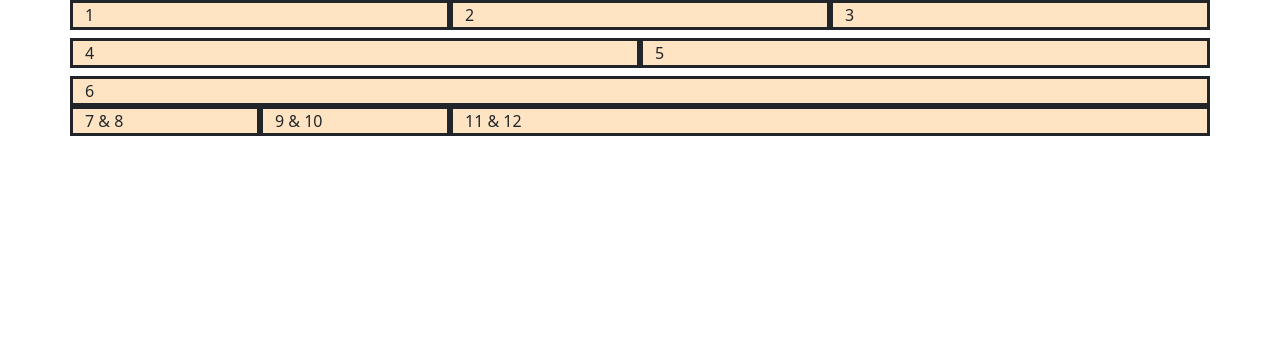
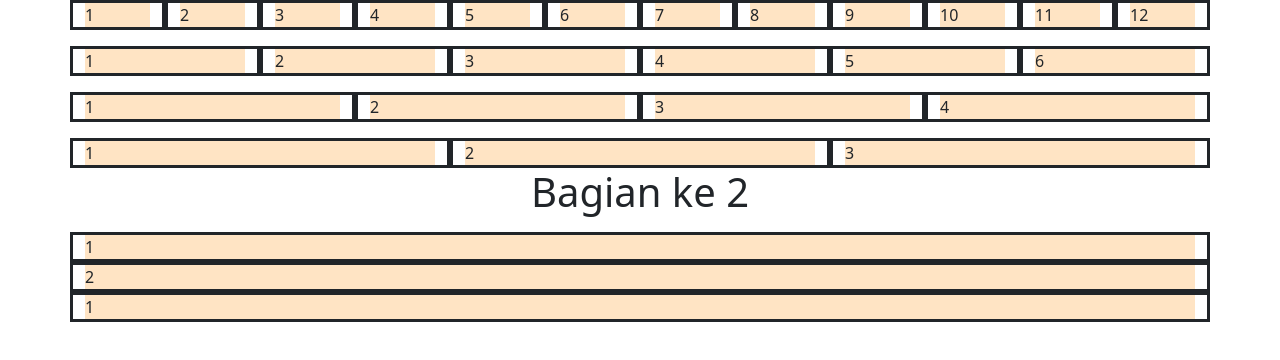
Before and after one commit to Haziqbatak/bootstrap-5.3.2-dist, a plain HTML site: page index.html in a window 1280 px wide. Drawn offline with Linux system fonts and the light colour scheme.

Commit message:
new changes

```diff
--- a/index.html
+++ b/index.html
@@ -11,21 +11,115 @@
 <style>
     .bordered {
         border: solid;
+    }
+
+    .bg-color {
         background-color: bisque;
     }
 </style>
+
 <body>
     <div class="container">
         <div class="row">
-            <div class="col-4 mb-2 bordered">1</div>
-            <div class="col-4 mb-2 bordered">2</div>
-            <div class="col-4 mb-2 bordered">3</div>
-            <div class="col-6 mb-2 bordered">4</div>
-            <div class="col-6 mb-2 bordered">5</div>
-            <div class="col-12 bordered">6</div>
-            <div class="col-2 bordered">7 & 8</div>
-            <div class="col-2 bordered">9 & 10</div>
-            <div class="col-8 bordered">11 & 12</div>
+            <div class="col-1 bordered">
+                <div class="bg-color">1</div>
+            </div>
+            <div class="col-1 bordered">
+                <div class="bg-color">2</div>
+            </div>
+            <div class="col-1 bordered">
+                <div class="bg-color">3</div>
+            </div>
+            <div class="col-1 bordered">
+                <div class="bg-color">4</div>
+            </div>
+            <div class="col-1 bordered">
+                <div class="bg-color">5</div>
+            </div>
+            <div class="col-1 bordered">
+                <div class="bg-color">6</div>
+            </div>
+            <div class="col-1 bordered">
+                <div class="bg-color">7</div>
+            </div>
+            <div class="col-1 bordered">
+                <div class="bg-color">8</div>
+            </div>
+            <div class="col-1 bordered">
+                <div class="bg-color">9</div>
+            </div>
+            <div class="col-1 bordered">
+                <div class="bg-color">10</div>
+            </div>
+            <div class="col-1 bordered">
+                <div class="bg-color">11</div>
+            </div>
+            <div class="col-1 bordered">
+                <div class="bg-color">12</div>
+            </div>
+        </div>
+
+        <div class="row mt-3">
+            <div class="col-2 bordered">
+                <div class="bg-color">1</div>
+            </div>
+            <div class="col-2 bordered">
+                <div class="bg-color">2</div>
+            </div>
+            <div class="col-2 bordered">
+                <div class="bg-color">3</div>
+            </div>
+            <div class="col-2 bordered">
+                <div class="bg-color">4</div>
+            </div>
+            <div class="col-2 bordered">
+                <div class="bg-color">5</div>
+            </div>
+            <div class="col-2 bordered">
+                <div class="bg-color">6</div>
+            </div>
+        </div>
+
+        <div class="row mt-3">
+            <div class="col-3 bordered">
+                <div class="bg-color">1</div>
+            </div>
+            <div class="col-3 bordered">
+                <div class="bg-color">2</div>
+            </div>
+            <div class="col-3 bordered">
+                <div class="bg-color">3</div>
+            </div>
+            <div class="col-3 bordered">
+                <div class="bg-color">4</div>
+            </div>
+        </div>
+
+        <div class="row mt-3">
+            <div class="col-4 bordered">
+                <div class="bg-color">1</div>
+            </div>
+            <div class="col-4 bordered">
+                <div class="bg-color">2</div>
+            </div>
+            <div class="col-4 bordered">
+                <div class="bg-color">3</div>
+            </div>
+        </div>
+
+        <h1 class="text-center">Bagian ke 2</h1>
+        <div class="row mt-3">
+            <div class="col-lg-12 col-md-6  col-sm-4 bordered">
+                <div class="bg-color">1</div>
+            </div>
+
+            <div class="col-lg-12 col-md-6 col-sm-4 bordered">
+                <div class="bg-color">2</div>
+            </div>
+
+            <div class="col-lg-12 col-md-6 col-sm-4 bordered">
+                <div class="bg-color">1</div>
+            </div>
         </div>
     </div>
 
```
